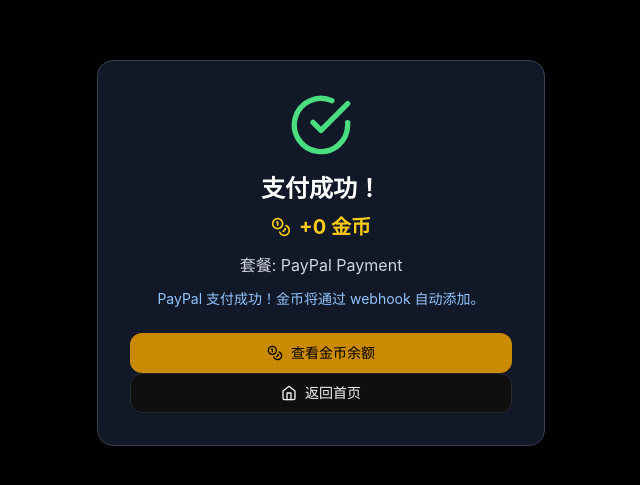
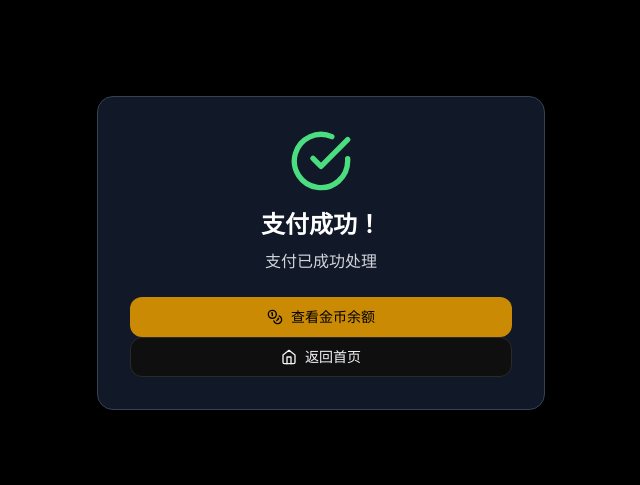
Before and after one commit to kunkakamikasa/dramini-web, a Next.js app: page /payment/success in a window 1280 px wide. Shown: the part 147-632 px from the top of the page, without its empty margins (319-959 px from the left). Built offline with nearby package versions, Linux system fonts and the light colour scheme.

Commit message:
Remove PayPal-specific messages from success page

```diff
--- a/app/payment/success/page.tsx
+++ b/app/payment/success/page.tsx
@@ -118,6 +118,8 @@
 
                  {paymentInfo?.success && (
                    <div className="space-y-3 mb-6">
+                     {sessionId && (
+                       <>
                          <div className="flex items-center justify-center gap-2 text-yellow-400">
                            <Coins className="w-5 h-5" />
                            <span className="text-xl font-bold">
@@ -132,9 +134,11 @@
                          <p className="text-gray-300">
                            套餐: {paymentInfo.metadata?.plan || 'Unknown'}
                          </p>
+                       </>
+                     )}
                      {!sessionId && !orderId && (
-                       <div className="text-sm text-blue-300">
-                         PayPal 支付成功！金币将通过 webhook 自动添加。
+                       <div className="text-gray-300">
+                         支付已成功处理
                        </div>
                      )}
                    </div>
```
Lines whose indentation alone changed are shown as unchanged.
